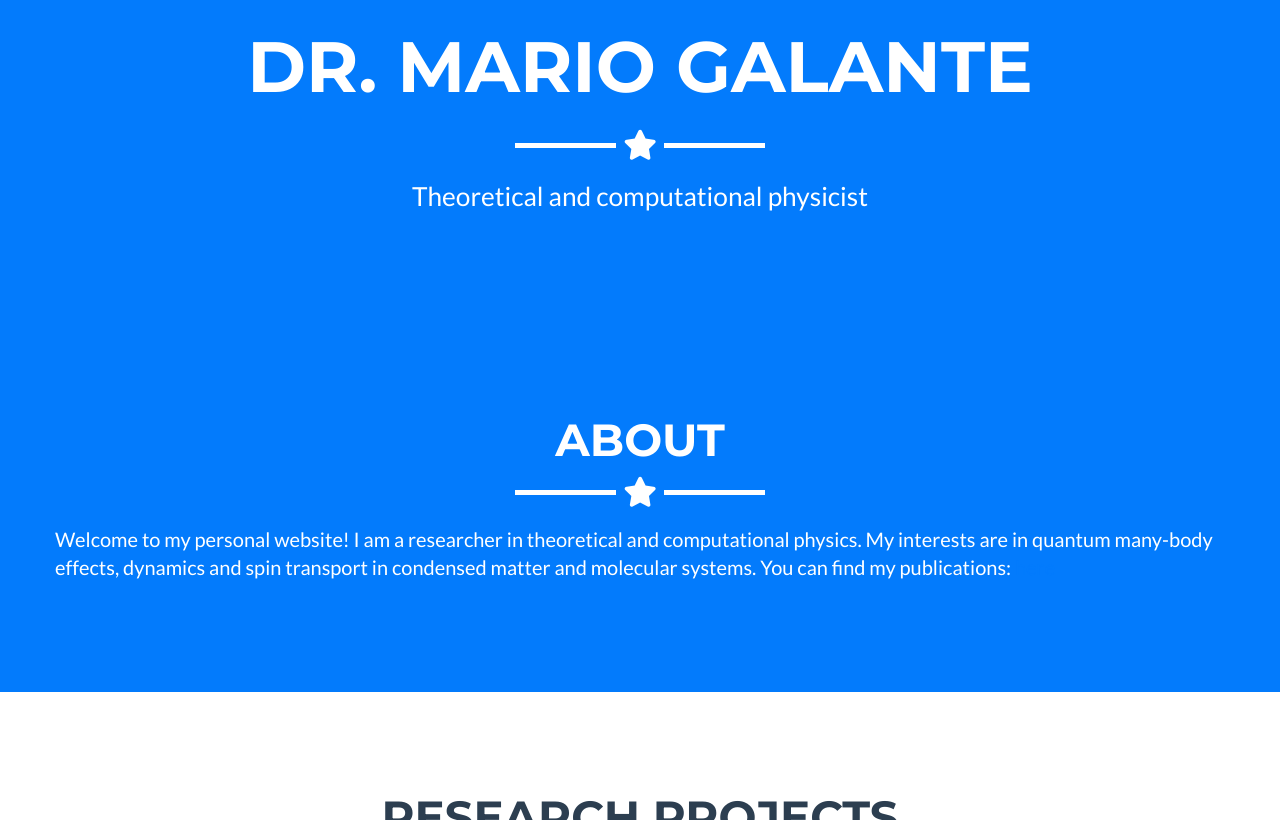
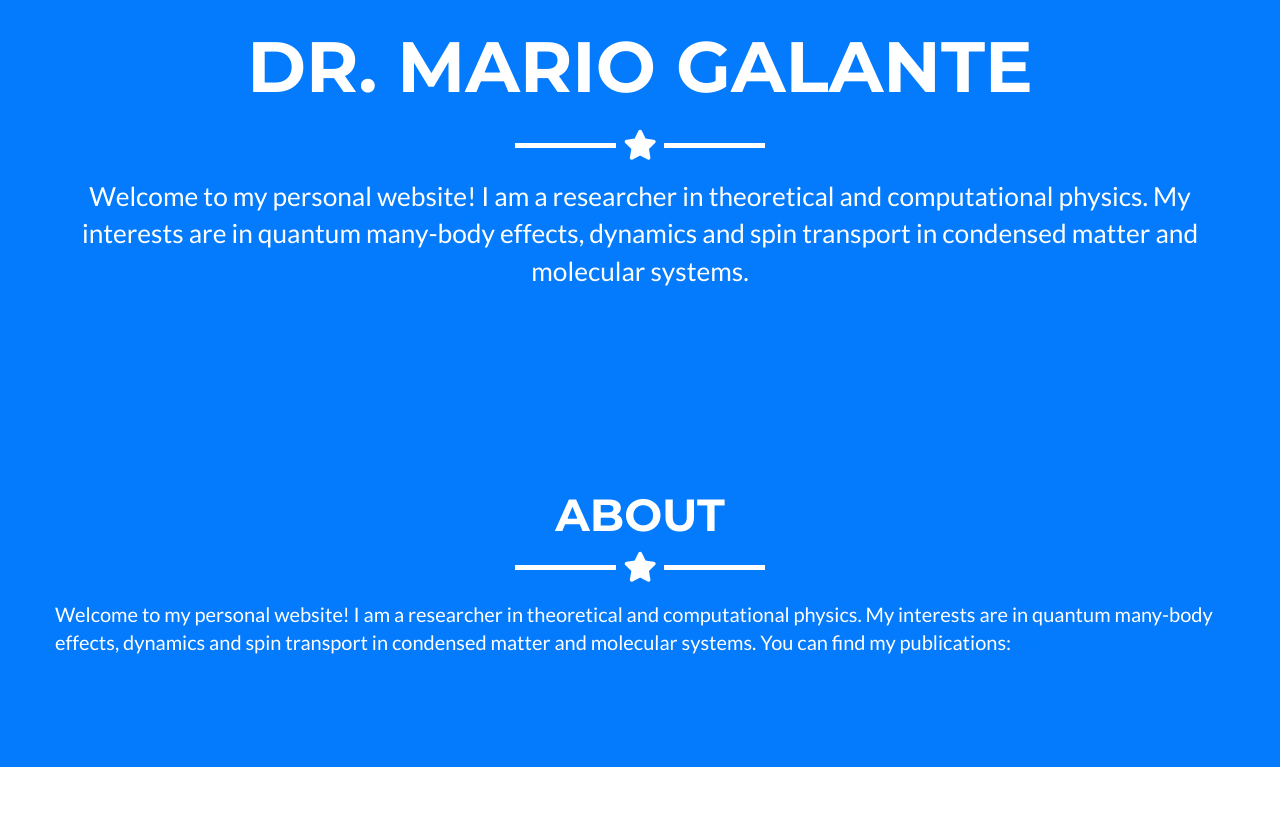
Before and after one commit to galante-mario/galante-mario.github.io, a Jekyll site: the page built from _posts/2014-07-18-project-1.markdown, in a window 1280 px wide and 900 px high, scrolled down 364 px, cut to the strip 80-900 px from the top of the window. Built offline with Jekyll 4.4.1, drawn with Linux system fonts in a browser that asks for light colours.

Commit message:
Update _config.yml

```diff
--- a/_config.yml
+++ b/_config.yml
@@ -4,7 +4,7 @@ email: mglantephys@gmail.com
 url: https://mgalantephys.github.io/
 description: "Personal website of Dr. Mario Galante"
 keywords: "research, physics, spin transport, quantum many-body, van der Waals"
-skills: "Theoretical and computational physicist"
+skills: "Welcome to my personal website! I am a researcher in theoretical and computational physics. My interests are in quantum many-body effects, dynamics and spin transport in condensed matter and molecular systems. "
 meta_author: Dr. Mario Galante
 
 # Google webmaster tools
```
